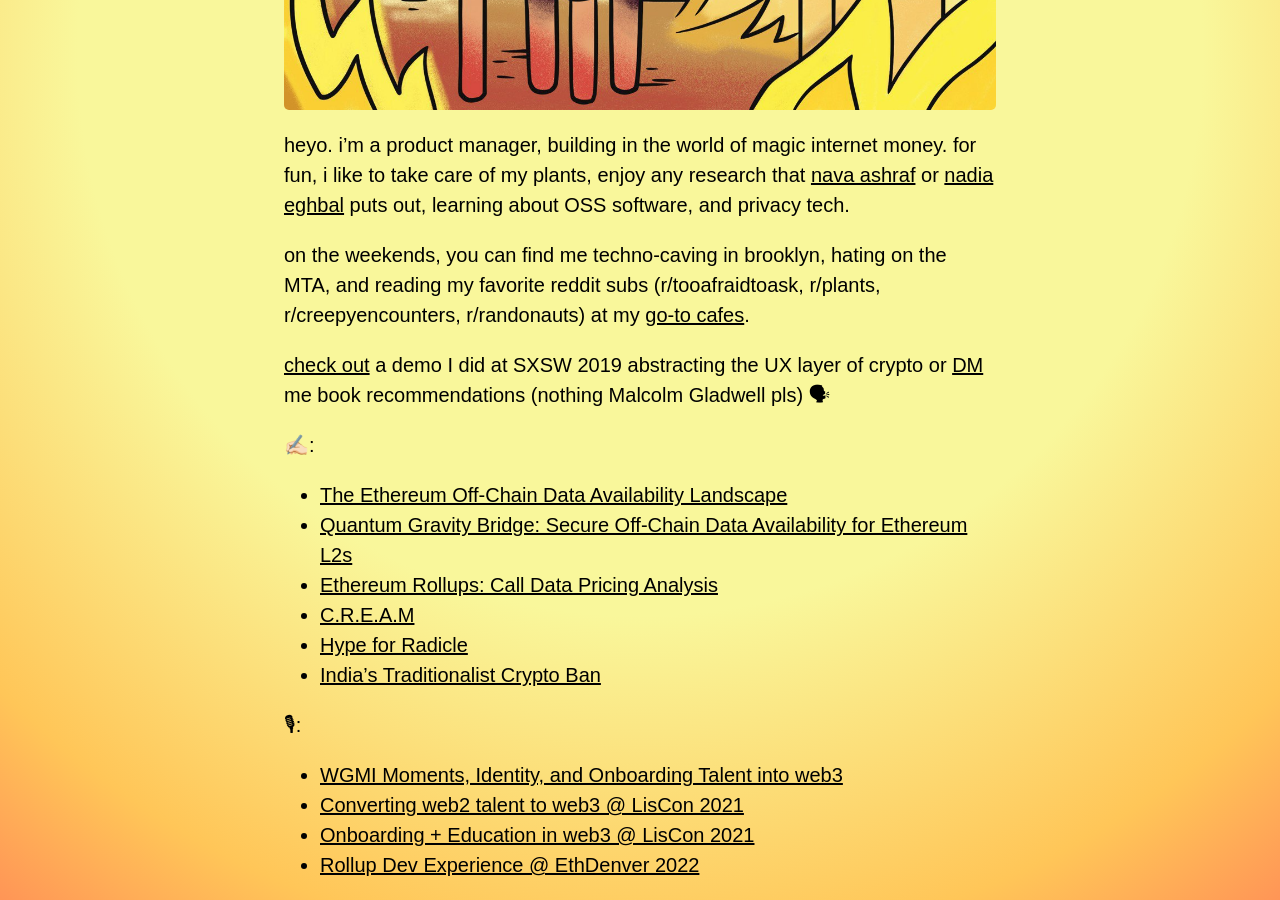
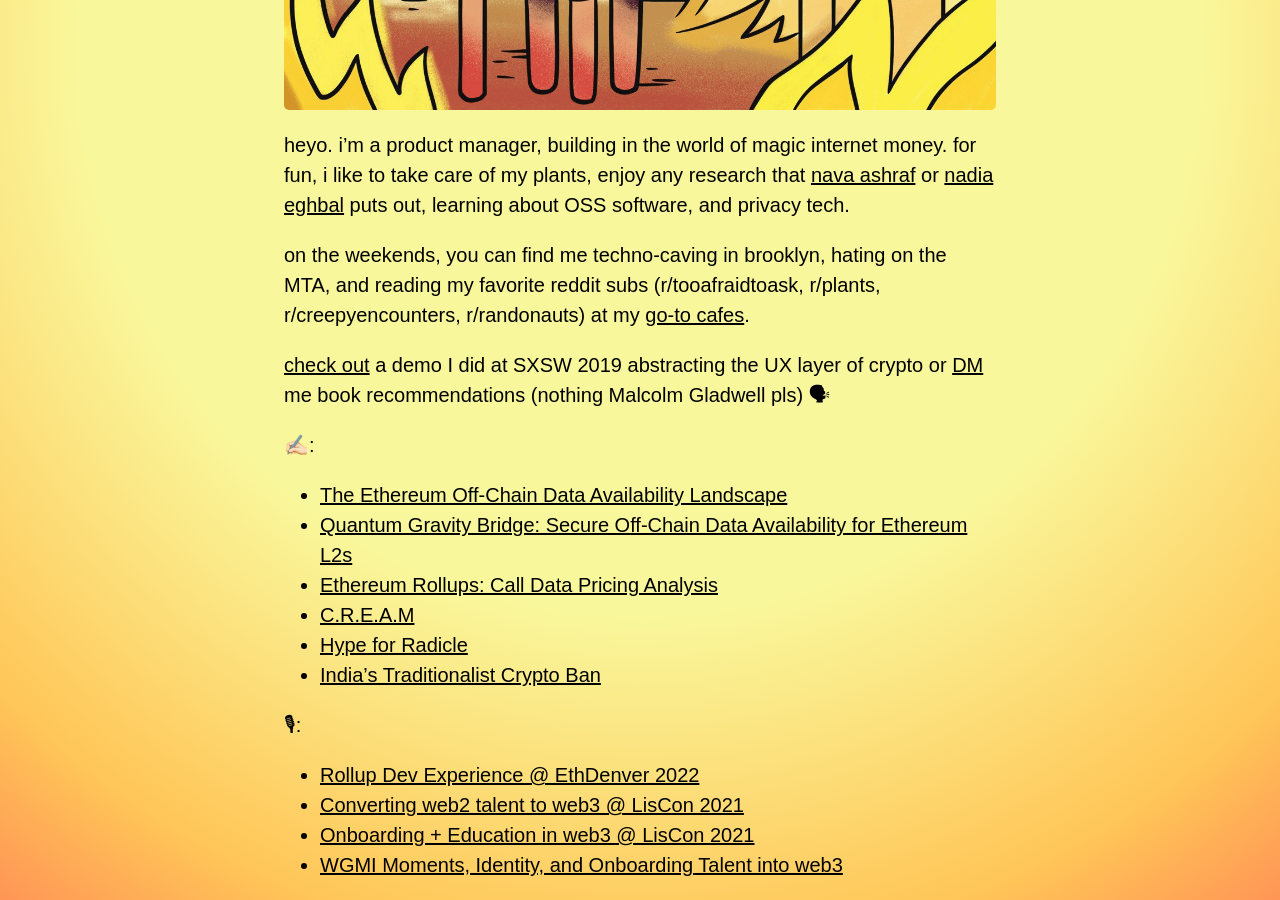
Before and after one commit to adeets-22/adeets-22.github.io, a Jekyll site: the page built from index.md, in a window 1280 px wide and 900 px high, scrolled down 793 px. Built offline with Jekyll 4.4.1, drawn with Linux system fonts in a browser that asks for light colours.

```diff
--- a/index.md
+++ b/index.md
@@ -22,7 +22,7 @@ on the weekends, you can find me techno-caving in brooklyn, hating on the MTA, a
 - [India's Traditionalist Crypto Ban](https://thejuggernaut.com/article?id=7vkLiVyhWm5guuwTPcbTCl)
 
 🎙:
-- [WGMI Moments, Identity, and Onboarding Talent into web3](https://www.youtube.com/watch?v=NDEDHj9zdSw)
+- [Rollup Dev Experience @ EthDenver 2022](https://www.youtube.com/watch?v=Tgk7eXUCgYk)
 - [Converting web2 talent to web3 @ LisCon 2021](https://vimeo.com/showcase/8950429/video/637517315)
 - [Onboarding + Education in web3 @ LisCon 2021](https://vimeo.com/showcase/8950429/video/637513467)
-- [Rollup Dev Experience @ EthDenver 2022](https://www.youtube.com/watch?v=Tgk7eXUCgYk)
+- [WGMI Moments, Identity, and Onboarding Talent into web3](https://www.youtube.com/watch?v=NDEDHj9zdSw)
```
